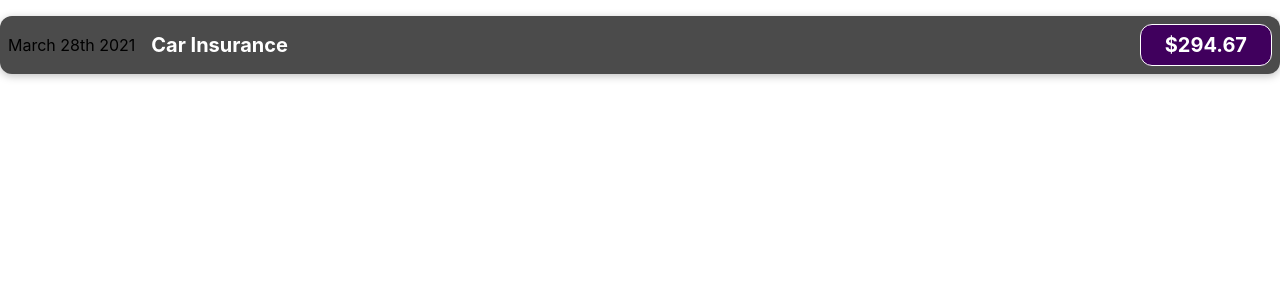
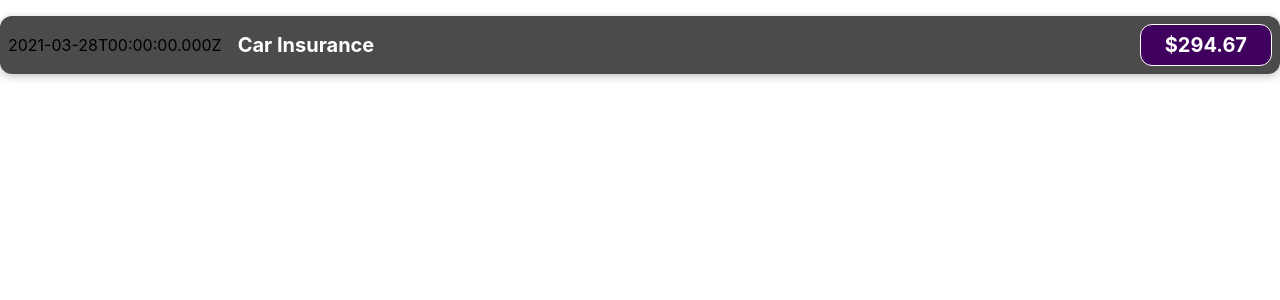
Before and after one commit to mmncit/expense-tracker, a React (Create React App) app: page /#/ in a window 1280 px wide. Shown: the top 300 px of the page. Built offline with nearby package versions, Linux system fonts and the light colour scheme.

Commit message:
dynamic data placeholders in component

```diff
--- a/src/components/ExpenseItem/ExpenseItem.tsx
+++ b/src/components/ExpenseItem/ExpenseItem.tsx
@@ -2,12 +2,16 @@ import * as React from "react";
 import "./ExpenseItem.css";
 
 export const ExpenseItem = () => {
+  const expenseDate = new Date(2021, 2, 28);
+  const expenseTitle = "Car Insurance";
+  const expenseAmount = "294.67";
+
   return (
     <div className="expense-item">
-      <div>March 28th 2021</div>
+      <div>{expenseDate.toISOString()}</div>
       <div className="expense-item__description">
-        <h2>Car Insurance</h2>
-        <div className="expense-item__price">$294.67</div>
+        <h2>{expenseTitle}</h2>
+        <div className="expense-item__price">${expenseAmount}</div>
       </div>
     </div>
   );
```
